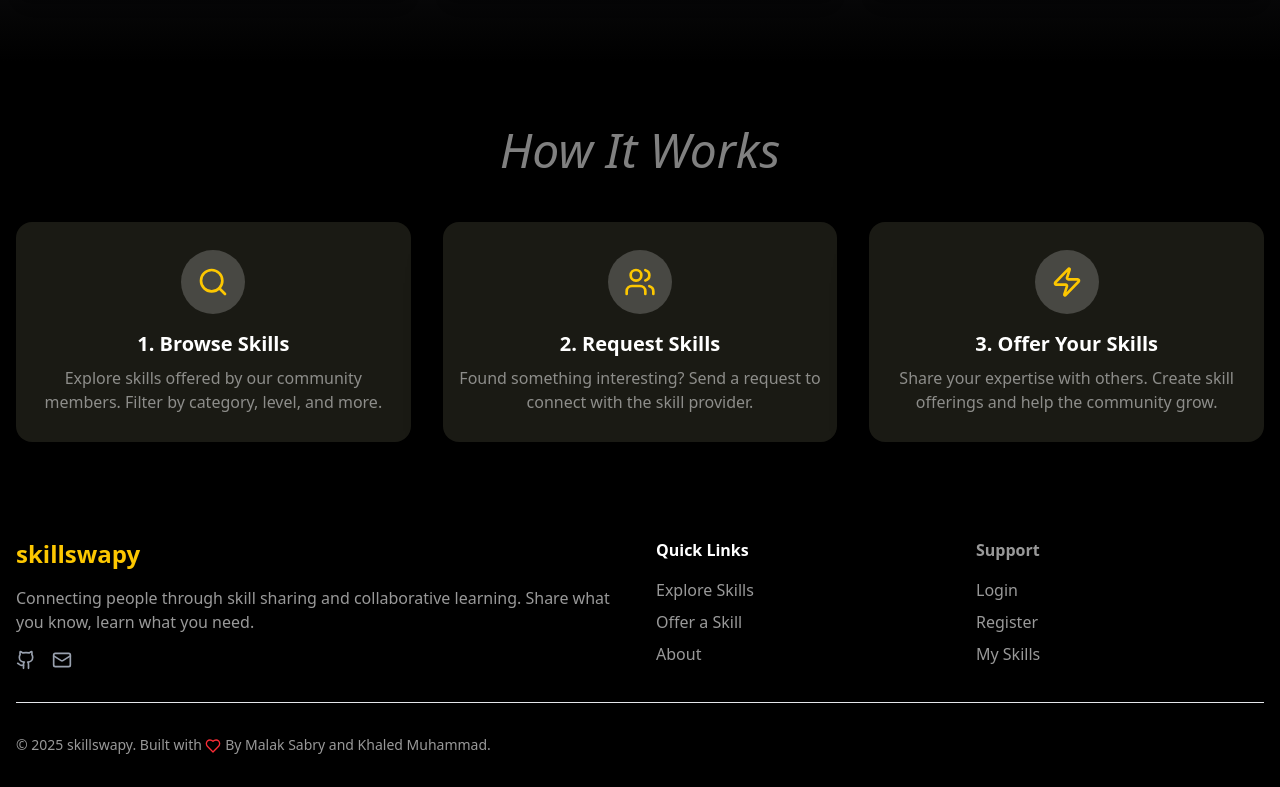
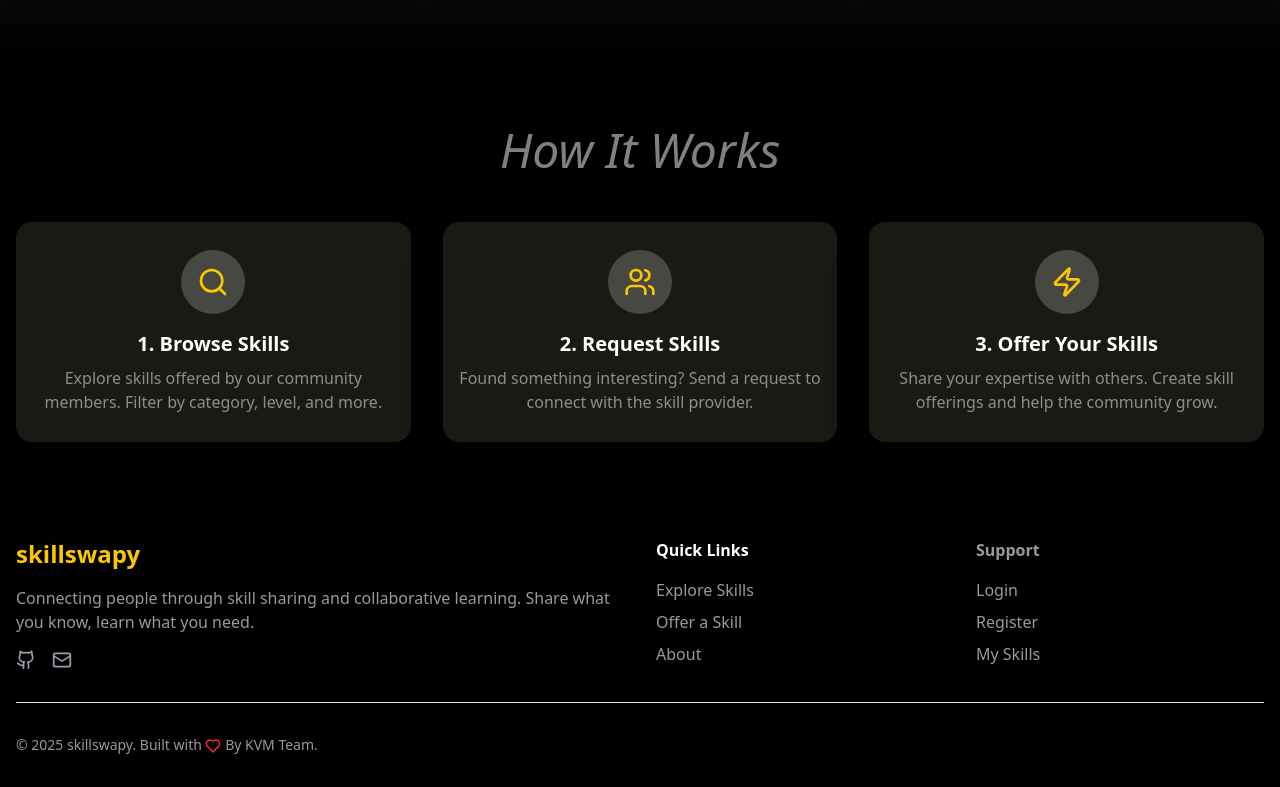
Before and after one commit to Malak-Sabry-104/SkillSwap, a React (Vite) app: page / in a window 1280 px wide. Shown: the part 1358-2145 px from the top of the page. Built offline with nearby package versions, Linux system fonts and the light colour scheme.

Commit message:
update with team name

```diff
--- a/src/Components/Footer.tsx
+++ b/src/Components/Footer.tsx
@@ -137,7 +137,7 @@ const Footer = () => {
             >
               <path d="M19 14c1.49-1.46 3-3.21 3-5.5A5.5 5.5 0 0 0 16.5 3c-1.76 0-3 .5-4.5 2-1.5-1.5-2.74-2-4.5-2A5.5 5.5 0 0 0 2 8.5c0 2.3 1.5 4.05 3 5.5l7 7Z"></path>
             </svg>{" "}
-            By Malak Sabry and Khaled Muhammad.
+            By KVM Team.
           </p>
         </div>
       </div>
```
